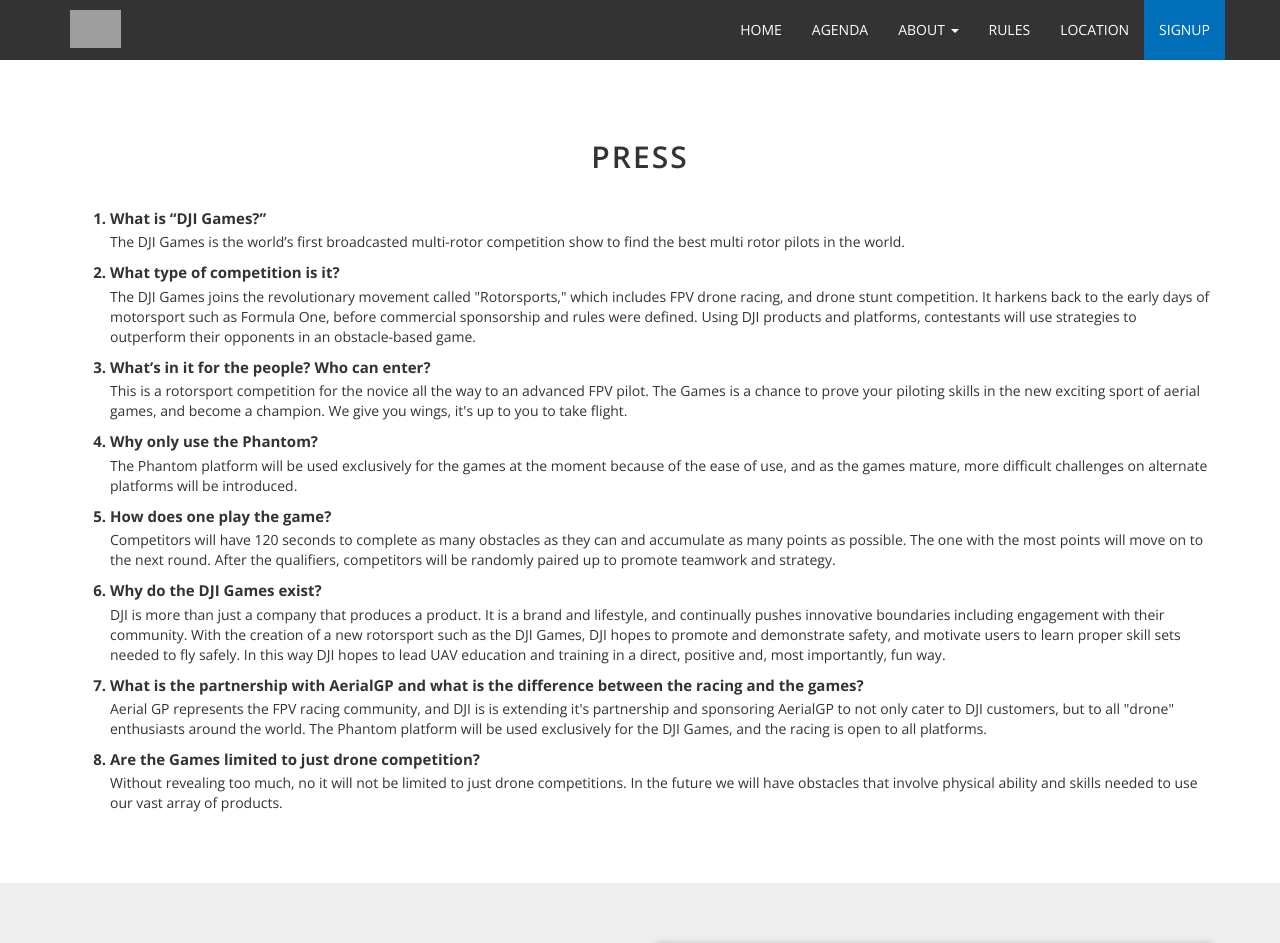
After one commit to CunningLogic/dji-games, a Django app: page /press/ in a window 1280 px wide. The commit adds this page. Shown: the top 943 px of the page. Run offline with Django 3.2, Linux system fonts and the light colour scheme; parts of the project's set-up code (start-up, migrations or seed data) failed here and were passed over; some libraries are stand-ins or nearby versions; grey boxes are pictures that could not be loaded.

Commit message:
Adds Press page.

```diff
--- a/config/urls.py
+++ b/config/urls.py
@@ -8,9 +8,11 @@
 from django.views.generic import TemplateView
 
 urlpatterns = [
+    url(r'^$', TemplateView.as_view(template_name='pages/home.html'), name="home"),
     url(r'^games$', TemplateView.as_view(template_name='pages/home.html'), name="home"),
     url(r'^agenda/$', TemplateView.as_view(template_name='pages/agenda.html'), name="agenda"),
     url(r'^hotels/$', TemplateView.as_view(template_name='pages/hotels.html'), name="hotels"),
+    url(r'^press/$', TemplateView.as_view(template_name='pages/press.html'), name="press"),
     url(r'^social/$', TemplateView.as_view(template_name='pages/social.html'), name="social"),
 
     # Django Admin
--- a/dji-games/static/css/theme.css
+++ b/dji-games/static/css/theme.css
@@ -386,9 +386,7 @@
 
 /* --- HOTELS
 /* --------------------------------------- */
-.hotels {
-  padding: 60px 0;
-}
+.hotels { padding: 60px 0; }
 .hotel-item {
   padding: 20px;
   display: block;
@@ -404,11 +402,30 @@
 }
 .hotel-title { margin-top: 0; }
 .hotel-item .address { margin-bottom: 0; }
+@media (min-width: 992px) and (max-width: 1199px) {
+  .hotel-item { min-height: 140px; }
+}
 @media (max-width: 991px) {
-
 }
 @media (max-width: 767px) {
+}
 
+/* --- PRESS
+/* --------------------------------------- */
+.press {
+  padding: 60px 0;
+}
+.press .section-title-2 { margin-bottom: 25px; }
+.press-faq > li {
+  font-weight: 700;
+  font-size: 15px;
+  margin-bottom: 3px;
+}
+@media (max-width: 992px) {
+}
+@media (max-width: 991px) {
+}
+@media (max-width: 767px) {
 }
 
 /* --- SOCIAL FEED
--- a/dji-games/templates/base.html
+++ b/dji-games/templates/base.html
@@ -68,6 +68,7 @@
               <a href="#" class="dropdown-toggle" data-toggle="dropdown" role="button" aria-expanded="false">About <span class="caret"></span></a>
               <ul class="dropdown-menu" role="menu">
                 <li><a href="{% url 'hotels' %}">Hotels</a></li>
+                <li><a href="{% url 'press' %}">Press</a></li>
               </ul>
             </li>
             <li><a href="{% url 'home' %}#rules">Rules</a></li>
@@ -98,20 +99,20 @@
         <div class="container">
           <div class="row">
             <div class="col-sm-6 social-icons">
-              <a href="https://www.facebook.com/djigames"><i class="fa fa-facebook"></i></a>
-              <a href="https://www.twitter.com/djiglobal"><i class="fa fa-twitter"></i></a>
-              <a href="https://instagram.com/djigames/"><i class="fa fa-instagram"></i></a>
-              <a href="https://www.youtube.com/channel/UCDYaI5CR0PzyuyF4MYRDARA"><i class="fa fa-youtube"></i></a>
+              <a href="https://www.facebook.com/djigames" target="_blank"><i class="fa fa-facebook"></i></a>
+              <a href="https://www.twitter.com/djiglobal" target="_blank"><i class="fa fa-twitter"></i></a>
+              <a href="https://instagram.com/djigames/" target="_blank"><i class="fa fa-instagram"></i></a>
+              <a href="https://www.youtube.com/channel/UCDYaI5CR0PzyuyF4MYRDARA" target="_blank"><i class="fa fa-youtube"></i></a>
             </div><!--/ .social-icons-->
             <div class="col-sm-6 sponsors">
               <div class="sponsor-item">
-                <a href="http://www.aeroclub.at/"><img class="img-responsive" src="https://s3-us-west-2.amazonaws.com/dji-games/images/aeroclub-logo.png"/></a>
+                <a href="http://www.aeroclub.at/" target="_blank"><img class="img-responsive" src="https://s3-us-west-2.amazonaws.com/dji-games/images/aeroclub-logo.png"/></a>
               </div>
               <div class="sponsor-item">
-                <a href="http://www.aerialgpeurope.com/"><img class="img-responsive" style="margin-top: 10px; padding-left: 10px;" src="https://s3-us-west-2.amazonaws.com/dji-games/images/aerial-grand-prix-logo.png"/></a>
+                <a href="http://www.aerialgpeurope.com/" target="_blank"><img class="img-responsive" style="margin-top: 10px; padding-left: 10px;" src="https://s3-us-west-2.amazonaws.com/dji-games/images/aerial-grand-prix-logo.png"/></a>
               </div>
               <div class="sponsor-item">
-                <a href="http://www.spitzerberg.at/"><img class="img-responsive" style="max-height: 62px;" src="https://s3-us-west-2.amazonaws.com/dji-games/images/airfield-spitzerberg.png"/></a>
+                <a href="http://www.spitzerberg.at/" target="_blank"><img class="img-responsive" style="max-height: 62px;" src="https://s3-us-west-2.amazonaws.com/dji-games/images/airfield-spitzerberg.png"/></a>
               </div>
             </div>
           </div><!--/ .row-->
--- a/dji-games/templates/pages/home.html
+++ b/dji-games/templates/pages/home.html
@@ -25,6 +25,7 @@
           <a href="#" class="dropdown-toggle" data-toggle="dropdown" role="button" aria-expanded="false">About <span class="caret"></span></a>
           <ul class="dropdown-menu" role="menu">
             <li><a href="{% url 'hotels' %}">Hotels</a></li>
+            <li><a href="{% url 'press' %}">Press</a></li>
           </ul>
         </li>
         <li><a href="#rules" class="scrollto">Rules</a></li>
--- a/dji-games/templates/pages/hotels.html
+++ b/dji-games/templates/pages/hotels.html
@@ -1,4 +1,5 @@
 {% extends "base.html" %}
+{% load staticfiles i18n %}
 
 {% block content %}
   <!-- HOTELS
--- /dev/null
+++ b/dji-games/templates/pages/press.html
@@ -0,0 +1,75 @@
+{% extends "base.html" %}
+{% load staticfiles i18n %}
+
+{% block content %}
+  <!-- PRESS
+  ================================================== -->
+  <section class="press" id="press">
+    <div class="container">
+      <div class="row">
+        <div class="col-xs-12 section-title-2 text-center">
+          <h2>Press</h2>
+        </div><!--/ .section-title-->
+      </div><!--/ .row-->
+      <div class="row">
+        <div class="col-xs-12">
+          <ol class="press-faq">
+            <li>What is “DJI Games?”</li>
+            <p>The DJI Games is the world’s first broadcasted multi-rotor competition show to find the best multi rotor pilots in the world.</p>
+            <li>What type of competition is it?</li>
+            <p>The DJI Games joins the revolutionary movement called "Rotorsports," which includes FPV drone racing, and drone stunt competition. It harkens back to the early days of motorsport such as Formula One, before commercial sponsorship and rules were defined. Using DJI products and platforms, contestants will use strategies to outperform their opponents in an obstacle-based game.</p>
+            <li>What’s in it for the people? Who can enter?</li>
+            <p>This is a rotorsport competition for the novice all the way to an advanced FPV pilot. The Games is a chance to prove your piloting skills in the new exciting sport of aerial games, and become a champion. We give you wings, it's up to you to take flight.</p>
+            <li>Why only use the Phantom?</li>
+            <p>The Phantom platform will be used exclusively for the games at the moment because of the ease of use, and as the games mature, more difficult challenges on alternate platforms will be introduced.</p>
+            <li>How does one play the game?</li>
+            <p>Competitors will have 120 seconds to complete as many obstacles as they can and accumulate as many points as possible. The one with the most points will move on to the next round. After the qualifiers, competitors will be randomly paired up to promote teamwork and strategy.</p>
+            <li>Why do the DJI Games exist?</li>
+            <p>DJI is more than just a company that produces a product. It is a brand and lifestyle, and continually pushes innovative boundaries including engagement with their community. With the creation of a new rotorsport such as the DJI Games, DJI hopes to promote and demonstrate safety, and motivate users to learn proper skill sets needed to fly safely. In this way DJI hopes to lead UAV education and training in a direct, positive and, most importantly, fun way.</p>
+            <li>What is the partnership with AerialGP and what is the difference between the racing and the games?</li>
+            <p>Aerial GP represents the FPV racing community, and DJI is is extending it's partnership and sponsoring AerialGP to not only cater to DJI customers, but to all "drone" enthusiasts around the world. The Phantom platform will be used exclusively for the DJI Games, and the racing is open to all platforms.</p>
+            <li>Are the Games limited to just drone competition?</li>
+            <p>Without revealing too much, no it will not be limited to just drone competitions. In the future we will have obstacles that involve physical ability and skills needed to use our vast array of products.</p>
+          </ol><!--/ .press-faq-->
+        </div><!--/ .col-xs-12-->
+      </div><!--/ .row-->
+    </div><!--/ .container-->
+  </section>
+  <!--/ PRESS
+  ================================================== -->
+
+  <!-- PRESS CONTACT
+  ================================================== -->
+  <section class="contact" id="contact">
+    <div class="container">
+      <div class="row">
+        <div class="col-sm-6">
+          <div class="section-title-2">
+            <h2>Press Contact</h2>
+          </div>
+          <div class="col-md-4"><p class="contact-item">Primary Email:</p></div>
+          <div class="col-md-8">
+            <p><a href="mailto:games@dji.com">games@dji.com</a></p>
+          </div>
+          <div class="col-md-4"><p class="contact-item">Event Address:</p></div>
+          <div class="col-md-8">
+            <p>Flugplatz Spitzerberg<br>
+            Spitzerberg 1, 2405 Hundsheim, Austria</p>
+          </div>
+          <div class="col-md-4"><p class="contact-item">AGP Email:</p></div>
+          <div class="col-md-8">
+            <p><a href="mailto:aerialgp@gmail.com">aerialgp@gmail.com</a></p>
+          </div>
+        </div><!--/ .col-md-6-->
+        <div class="col-sm-6">
+          <!-- 16:9 iframe embed -->
+          <div class="embed-responsive embed-responsive-16by9 map-embed-item">
+            <iframe class="embed-responsive-item" frameborder="0" style="border:0" src="https://www.google.com/maps/embed/v1/place?q=Spitzerberg%201%202405%20Hundsheim%2C%20Austria&key=AIzaSyBp1MgLfTuunv4Ntba3G_oaPxawTu06oUA"></iframe>
+          </div><!--/ .embed-responsive-->
+        </div><!--/ .col-md-6-->
+      </div><!--/ .row-->
+    </div><!--/ .container-->
+  </section>
+  <!--/ PRESS CONTACT
+  ================================================== -->
+{% endblock content %}
```
Also changed, not shown: dji-games/static/js/signup-form.js (+56 -23 lines).
